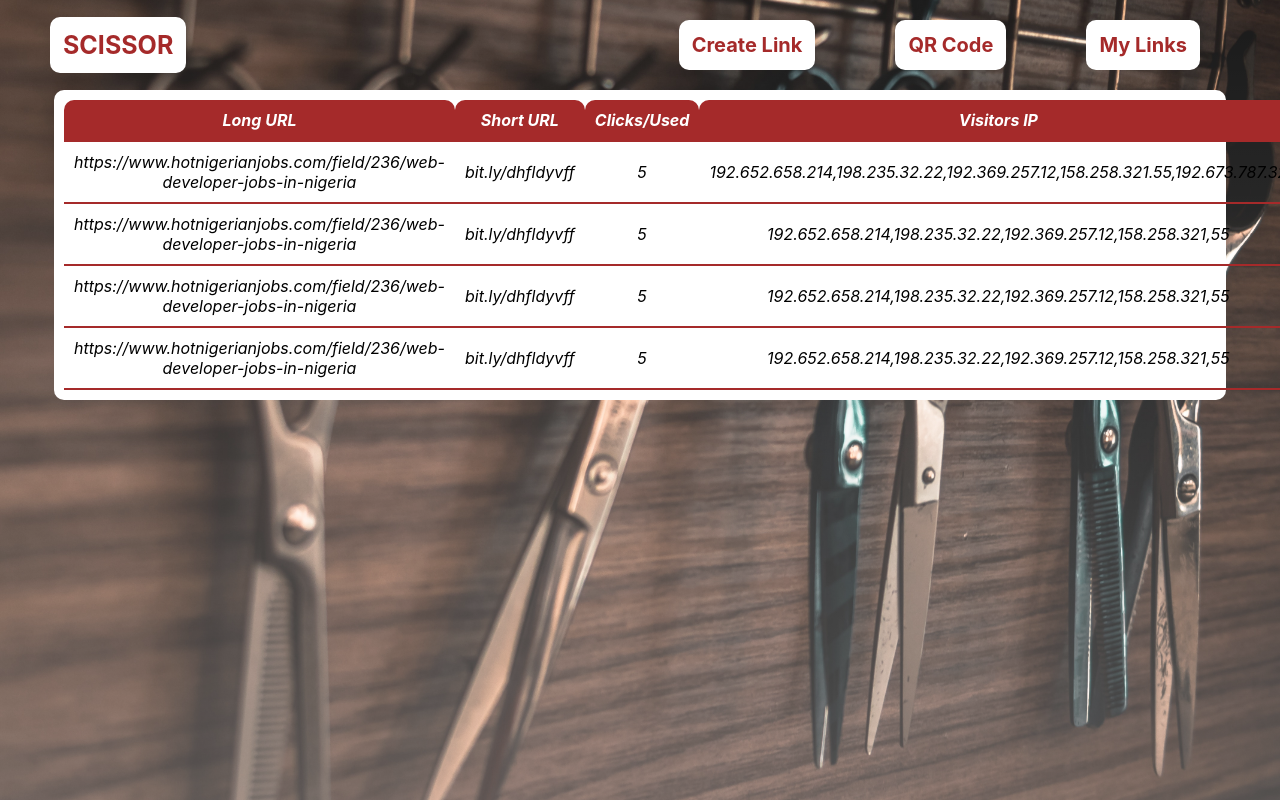
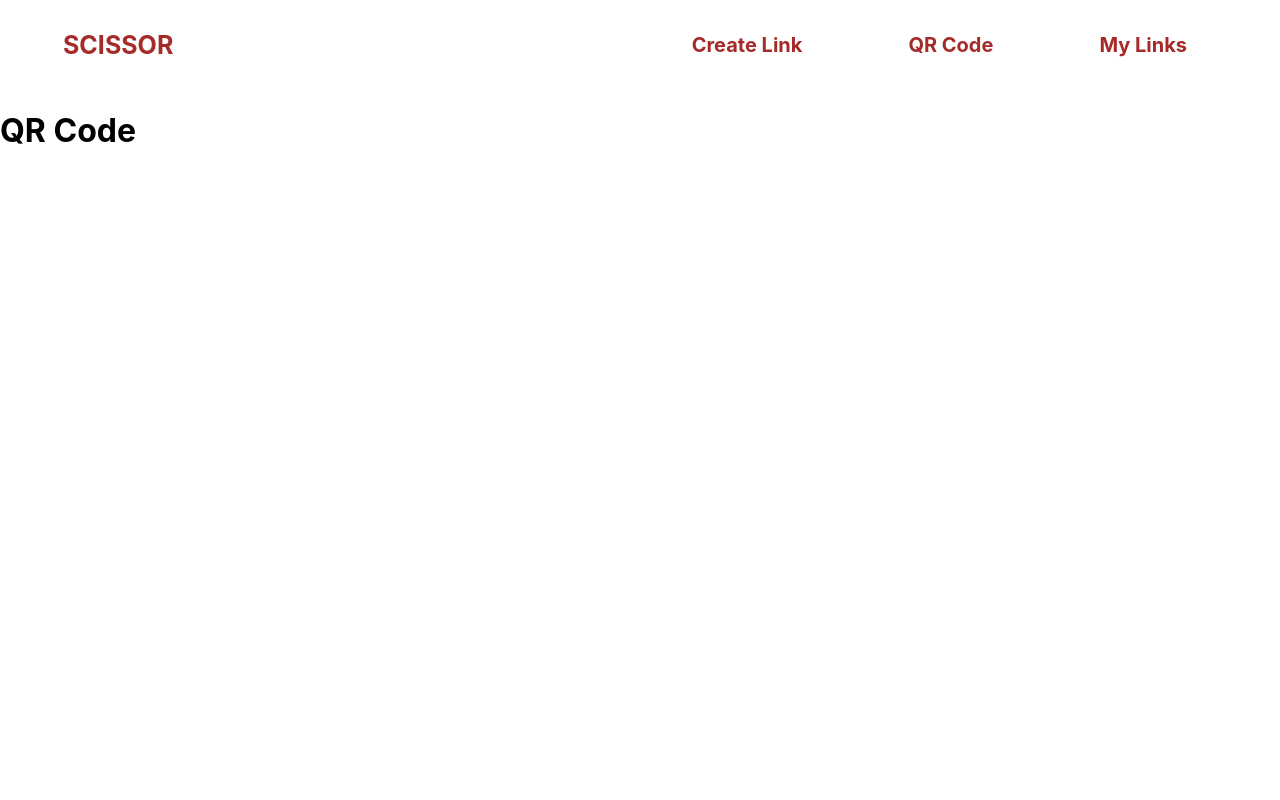
Before and after one commit to jjatuah/Scissor_URL_Shortener_Frontend, a React (Create React App) app in the folder scissor_url_shortener_frontend/: page /qr in a window 1280 px wide. Built offline with nearby package versions, Linux system fonts and the light colour scheme.

Commit message:
Started working on the QR code Page

```diff
--- a/scissor_url_shortener_frontend/public/index.html
+++ b/scissor_url_shortener_frontend/public/index.html
@@ -24,7 +24,7 @@
       work correctly both with client-side routing and a non-root public URL.
       Learn how to configure a non-root public URL by running `npm run build`.
     -->
-    <title>React App</title>
+    <title>Scissor Web App</title>
   </head>
   <body>
     <noscript>You need to enable JavaScript to run this app.</noscript>
--- a/scissor_url_shortener_frontend/src/App.js
+++ b/scissor_url_shortener_frontend/src/App.js
@@ -4,6 +4,7 @@ import Login from './pages/login/Login';
 import Home from './pages/home/Home';
 import MyLinks from './pages/myLinks/MyLinks';
 import Nav from './components/nav/Nav';
+import QR from './pages/QR/QR';
 
 
 function App() {
@@ -12,7 +13,8 @@ function App() {
       {/* <Register />
       <Login /> */}
       {/* <Home /> */}
-      <MyLinks />
+      {/* <MyLinks /> */}
+      <QR />
     </div>
   );
 }
--- /dev/null
+++ b/scissor_url_shortener_frontend/src/pages/QR/QR.jsx
@@ -0,0 +1,14 @@
+import "./QR.css";
+import Nav from "../../components/nav/Nav";
+
+
+const QR = () => {
+  return (
+    <div className="qr">
+      <Nav />
+      <h1>QR Code</h1>
+    </div>
+   );
+}
+
+export default QR;
```
Also changed, not shown: scissor_url_shortener_frontend/src/pages/QR/QR.css (added).
